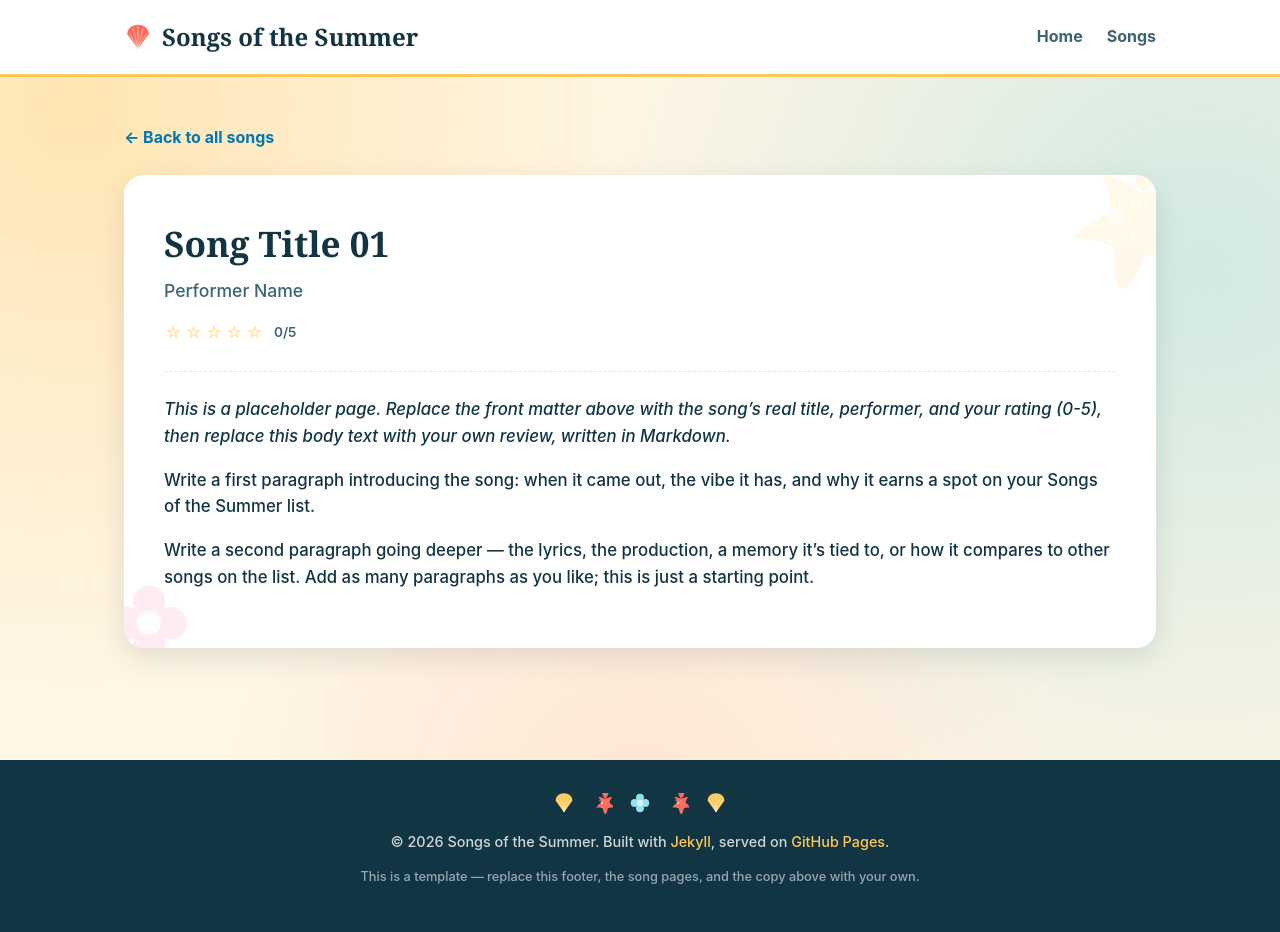
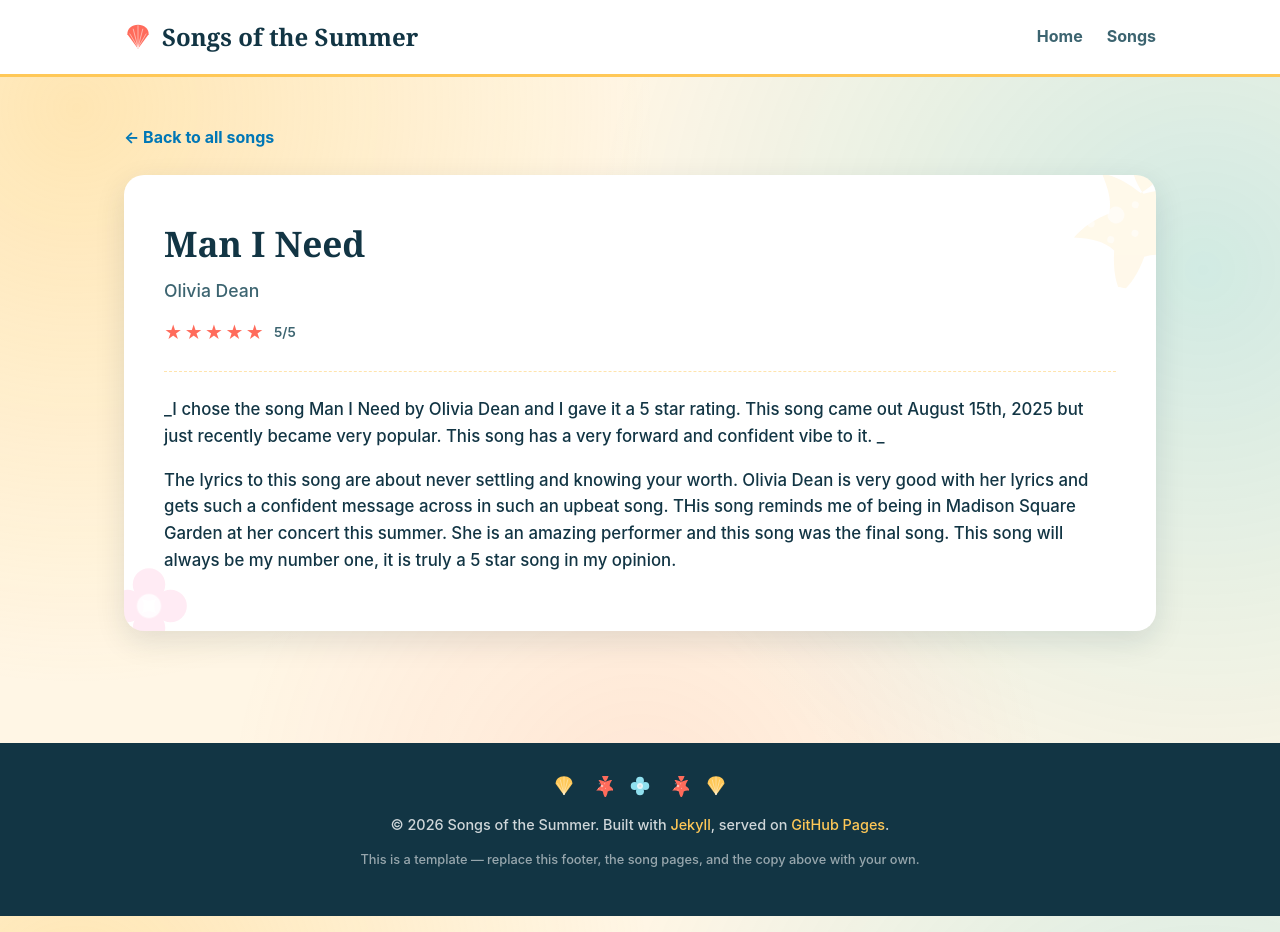
Before and after one commit to lillydonohoe/songsofthesummer26, a Jekyll site: the page built from _songs/song-01.md, in a window 1280 px wide. Built offline with Jekyll 4.4.1, drawn with Linux system fonts in a browser that asks for light colours.

Commit message:
Added my first song

```diff
--- a/_songs/song-01.md
+++ b/_songs/song-01.md
@@ -1,17 +1,11 @@
 ---
 song_number: 1
-title: "Song Title 01"
-performer: "Performer Name"
-rating: 0
+title: "Man I Need"
+performer: "Olivia Dean"
+rating: 5
 ---
 
-_This is a placeholder page. Replace the front matter above with the song's real
-title, performer, and your rating (0-5), then replace this body text with your
-own review, written in Markdown._
+_I chose the song Man I Need by Olivia Dean and I gave it a 5 star rating. This song came out August 15th, 2025 but just recently became very popular. This song has a very forward and confident vibe to it. _
 
-Write a first paragraph introducing the song: when it came out, the vibe it
-has, and why it earns a spot on your Songs of the Summer list.
 
-Write a second paragraph going deeper &mdash; the lyrics, the production, a
-memory it's tied to, or how it compares to other songs on the list. Add as
-many paragraphs as you like; this is just a starting point.
+The lyrics to this song are about never settling and knowing your worth. Olivia Dean is very good with her lyrics and gets such a confident message across in such an upbeat song. THis song reminds me of being in Madison Square Garden at her concert this summer. She is an amazing performer and this song was the final song. This song will always be my number one, it is truly a 5 star song in my opinion.
```
